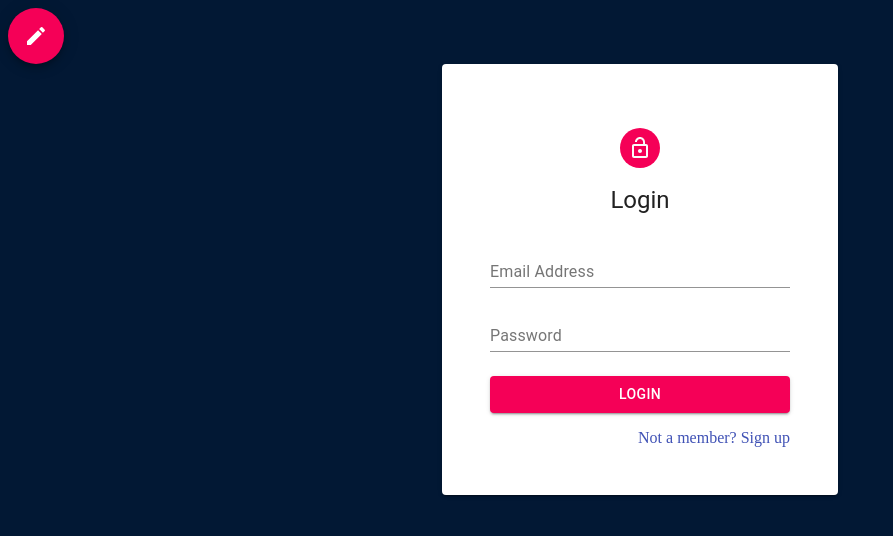
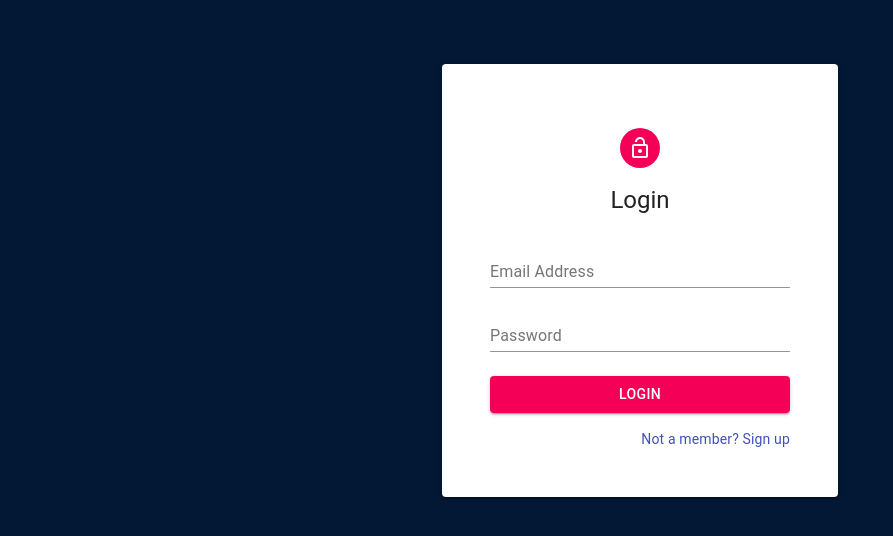
Before and after one commit to cadyemad1/BlogApp-Reactjs, a React (Create React App) app: page /login in a window 1280 px wide. Shown: the top 536 px of the page, without its empty margins (0-893 px from the left). Built offline with nearby package versions, Linux system fonts and the light colour scheme.

Commit message:
navBar added

```diff
--- a/src/App.js
+++ b/src/App.js
@@ -7,20 +7,34 @@ import {
 } from 'react-router-dom';
 import Login from './pages/Login';
 import Register from './pages/Register';
-import BlogForm from './components/BlogForm';
+import Header from './components/Header';
+import Home from './pages/Home';
+import { makeStyles } from '@material-ui/core/styles';
+
+const useStyles = makeStyles(theme => ({
+  bg: {
+    backgroundColor: '#021834',
+    position: 'fixed',
+    width: '100%',
+    height: '100%',
+    top: 0,
+    left: 0,
+    overflow: 'scroll'
+  }
+}));
 
 const App = () => {
+  const classes = useStyles();
   return (
-    <Fragment>
-      <Router>
-        <Switch>
-          <Route path='/sign-up' exact component={Register} />
-          <Route path='/login' exact component={Login} />
-        </Switch>
-      </Router>
+    <div className={classes.bg}>
+      <Header />
 
-      <BlogForm></BlogForm>
-    </Fragment>
+      <Switch>
+        <Route path='/' exact component={Home} />
+        <Route path='/sign-up' exact component={Register} />
+        <Route path='/login' exact component={Login} />
+      </Switch>
+    </div>
   );
 };
 
--- /dev/null
+++ b/src/components/Header.js
@@ -0,0 +1,64 @@
+import React from 'react';
+
+import { makeStyles } from '@material-ui/core/styles';
+import HomeIcon from '@material-ui/icons/Home';
+import PersonIcon from '@material-ui/icons/Person';
+import AppBar from '@material-ui/core/AppBar';
+import Toolbar from '@material-ui/core/Toolbar';
+import IconButton from '@material-ui/core/IconButton';
+import Avatar from '@material-ui/core/Avatar';
+
+import BlogForm from './BlogForm';
+import Search from './Search';
+
+const useStyles = makeStyles(theme => ({
+  grow: {
+    flexGrow: 1,
+    height: 80
+  },
+  navbar: {
+    backgroundColor: '#021834',
+    borderBottom: '1px solid'
+  },
+  avatar: {
+    marginRight: theme.spacing(2),
+    width: theme.spacing(7),
+    height: theme.spacing(7),
+    backgroundColor: theme.palette.secondary.light
+  },
+  sectionDesktop: {
+    display: 'flex'
+  }
+}));
+
+const Header = () => {
+  const classes = useStyles();
+
+  const search = value => console.log(value);
+
+  return (
+    <div className={classes.grow}>
+      <AppBar position='static' className={classes.navbar} elevation={4}>
+        <Toolbar>
+          <Avatar variant='square' className={classes.avatar}>
+            B
+          </Avatar>
+          <Search search={search} />
+          <div className={classes.grow} />
+
+          <div className={classes.sectionDesktop}>
+            <IconButton color='inherit'>
+              <HomeIcon />
+            </IconButton>
+            <IconButton color='inherit'>
+              <PersonIcon />
+            </IconButton>
+            <BlogForm />
+          </div>
+        </Toolbar>
+      </AppBar>
+    </div>
+  );
+};
+
+export default Header;
--- /dev/null
+++ b/src/components/Search.js
@@ -0,0 +1,59 @@
+import React from 'react';
+
+import { fade, makeStyles } from '@material-ui/core/styles';
+import SearchIcon from '@material-ui/icons/Search';
+import InputBase from '@material-ui/core/InputBase';
+
+const useStyles = makeStyles(theme => ({
+  search: {
+    position: 'relative',
+    borderRadius: theme.shape.borderRadius,
+    backgroundColor: fade(theme.palette.common.white, 0.15),
+    '&:hover': {
+      backgroundColor: fade(theme.palette.common.white, 0.25)
+    },
+    marginRight: theme.spacing(2),
+    marginLeft: 0
+    // width: '100%'
+  },
+  searchIcon: {
+    padding: theme.spacing(0, 2),
+    height: '100%',
+    position: 'absolute',
+    pointerEvents: 'none',
+    display: 'flex',
+    alignItems: 'center',
+    justifyContent: 'center'
+  },
+  inputRoot: {
+    color: 'inherit'
+  },
+  inputInput: {
+    padding: theme.spacing(1, 1, 1, 0),
+    // vertical padding + font size from searchIcon
+    paddingLeft: `calc(1em + ${theme.spacing(4)}px)`,
+    transition: theme.transitions.create('width'),
+    width: '100%'
+  }
+}));
+
+const Search = ({ search }) => {
+  const classes = useStyles();
+  return (
+    <div className={classes.search}>
+      <div className={classes.searchIcon}>
+        <SearchIcon />
+      </div>
+      <InputBase
+        placeholder='Search…'
+        onChange={e => search(e.target.value)}
+        classes={{
+          root: classes.inputRoot,
+          input: classes.inputInput
+        }}
+      />
+    </div>
+  );
+};
+// inputProps={{ 'aria-label': 'search' }}
+export default Search;
--- a/src/index.js
+++ b/src/index.js
@@ -1,11 +1,16 @@
 import React from 'react';
 import ReactDOM from 'react-dom';
+import { BrowserRouter } from 'react-router-dom';
 import App from './App';
+import CssBaseline from '@material-ui/core/CssBaseline';
 // import * as serviceWorker from './serviceWorker';
 
 ReactDOM.render(
   <React.StrictMode>
-    <App />
+    <BrowserRouter>
+      <CssBaseline />
+      <App />
+    </BrowserRouter>
   </React.StrictMode>,
   document.getElementById('root')
 );
```
